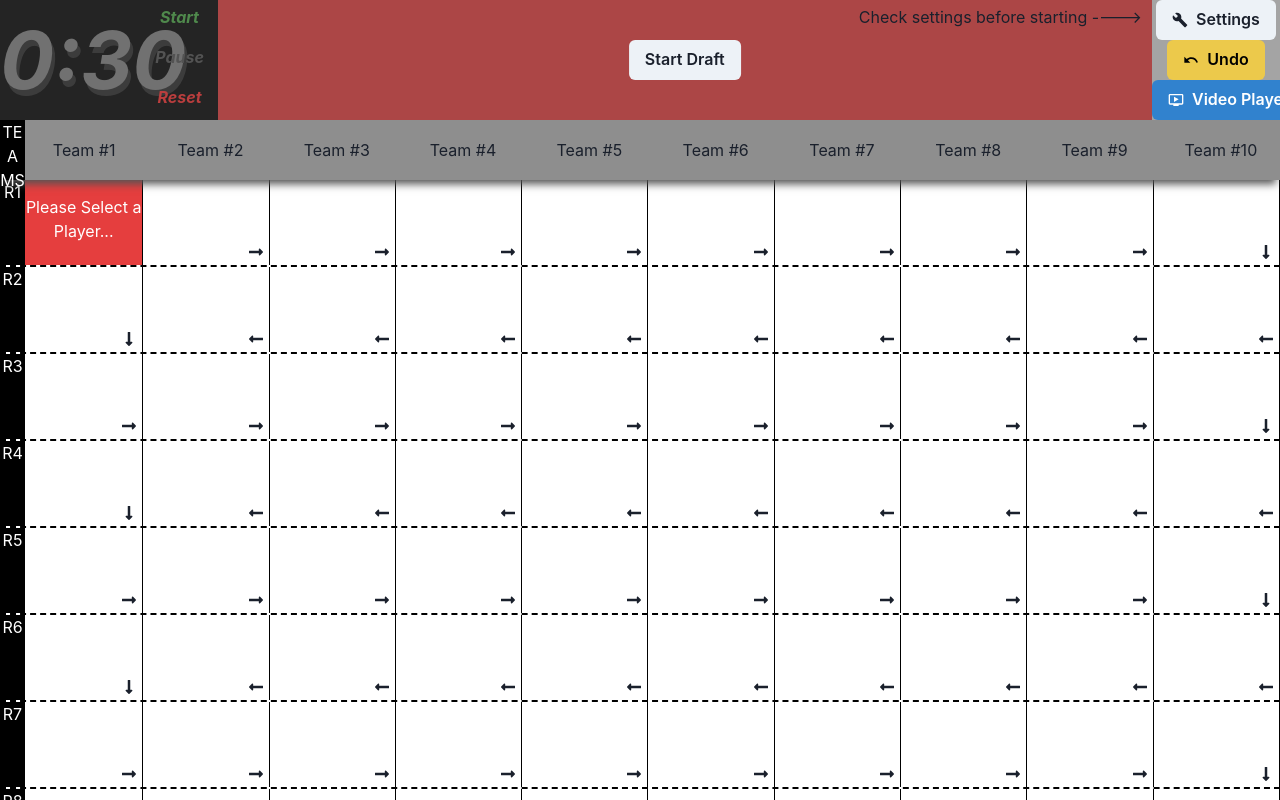
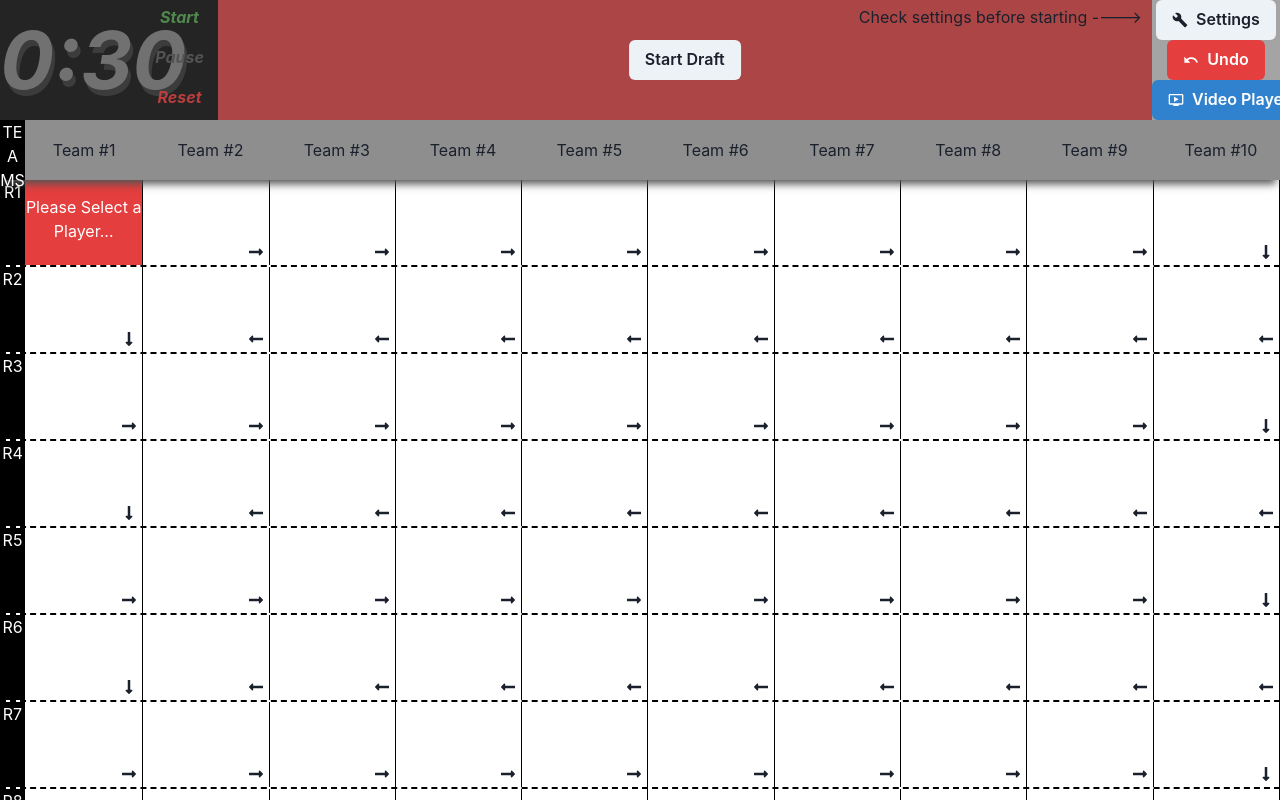
Before and after one commit to nate0023/draftboard, a React (Create React App) app: page / in a window 1280 px wide. Shown: the top 800 px of the page. Built offline with nearby package versions, Linux system fonts and the light colour scheme.

Commit message:
more github pages setup

```diff
--- a/package.json
+++ b/package.json
@@ -2,6 +2,7 @@
   "name": "draftboard",
   "version": "0.1.0",
   "private": true,
+  "homepage": "http://nate0023.github.io/draftboard",
   "dependencies": {
     "@chakra-ui/icons": "^2.0.19",
     "@chakra-ui/react": "^2.6.0",
--- a/src/components/TopBar.js
+++ b/src/components/TopBar.js
@@ -299,7 +299,7 @@ export default function TopBar() {
 
         <Button
           leftIcon={<MdUndo />}
-          colorScheme='yellow'
+          colorScheme='red'
           variant='solid'
           onClick={() => undoPick()}>
           Undo
```
